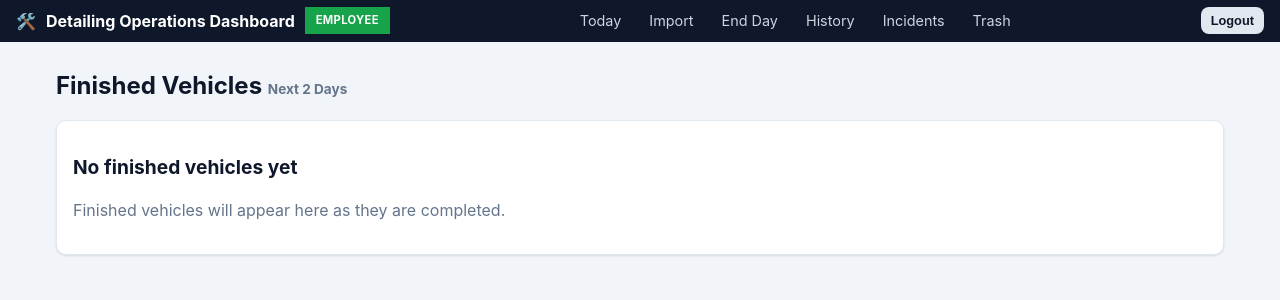
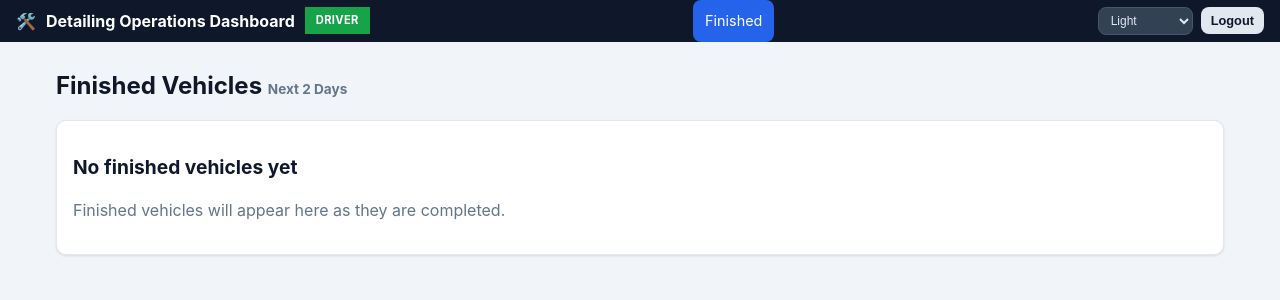
Before and after one commit to kenclarkz/Bus-List, a Flask app: page /driver in a window 1280 px wide. Shown: the top 300 px of the page. Run offline with Flask 3, Linux system fonts and the light colour scheme; the visitor is signed in with stand-in values (Sample User, id 1); data comes from the database, SQL or seed files in the repository; tables that the repository leaves empty hold one stand-in row (values such as "Sample post").

Commit message:
Themes are now per-user instead of global.
Co-authored-by: kenclarkz <kenclarkz@users.noreply.github.com>

```diff
--- a/app/app.py
+++ b/app/app.py
@@ -33,7 +33,6 @@
     "vehicle_toggle_active",
     "employees_page",
     "employee_toggle_active",
-    "settings_page",
     # Incident management (review / edit / assign / note / photos / resolve).
     "incident_edit",
     "incident_note",
@@ -436,13 +435,15 @@
     def inject_globals():
         user = session.get("user")
         emp = None
+        emp_id = None
         if user == "employee" and session.get("employee_id"):
-            emp = Employee.query.get(session["employee_id"])
-        # Resolve the stored setting ("on"|"off"|"system"|"futuristic") to the
-        # value used in the data-theme attribute. CSS defines dark styles for
-        # "dark" and "futuristic", so "on" must map to "dark"; "system" is
-        # resolved live by the browser.
-        raw_dark_mode = settings.get_setting("dark_mode", "off")
+            emp_id = session["employee_id"]
+            emp = Employee.query.get(emp_id)
+        # Resolve the signed-in user's own stored theme ("on"|"off"|"system"|
+        # "futuristic"|"halloween") to the value used in the data-theme
+        # attribute. CSS defines dark styles for "dark" and "futuristic", so
+        # "on" must map to "dark"; "system" is resolved live by the browser.
+        raw_dark_mode = settings.get_user_theme(user, emp_id)
         resolved_dark_mode = "dark" if raw_dark_mode == "on" else raw_dark_mode
         return {
             "today": date.today,
@@ -466,10 +467,10 @@
         if not user or user not in ROLE_ACCOUNTS:
             session.clear()
             return redirect(url_for("login"))
-        # Drivers only see the finished-vehicles screen.
-        if user == "driver" and request.endpoint != "driver_dashboard":
+        # Drivers only see the finished-vehicles screen (plus their own theme chooser).
+        if user == "driver" and request.endpoint not in ("driver_dashboard", "set_theme"):
             return redirect(url_for("driver_dashboard"))
-        # Vehicles, Staff (employees) and Settings pages are manager-only.
+        # Vehicles, Staff and operational Settings are manager-only.
         if user != "manager" and request.endpoint in MANAGER_ONLY_ENDPOINTS:
             return redirect(url_for("dashboard"))
         # Employees must pick their name from the dropdown before using the
@@ -529,6 +530,22 @@
         session.clear()
         flash("You have been logged out", "success")
         return redirect(url_for("login"))
+
+    @app.route("/theme", methods=["POST"])
+    def set_theme():
+        """Save the signed-in user's own theme preference (not global)."""
+        theme = request.form.get("theme")
+        if isinstance(theme, str):
+            theme = theme.strip()
+        if theme in settings.THEME_CHOICES:
+            settings.set_user_theme(
+                session.get("user"), session.get("employee_id"), theme)
+            flash("Theme updated", "success")
+        else:
+            flash("Invalid theme", "error")
+        if session.get("user") == "driver":
+            return redirect(url_for("driver_dashboard"))
+        return redirect(request.referrer or url_for("dashboard"))
 
     @app.route("/set-current-vehicle", methods=["POST"])
     def set_current_vehicle():
@@ -1114,36 +1131,46 @@
     def settings_page():
         from .models import VehicleType
         from .services.schedule import refresh_type_entries
+        user = session.get("user")
+        emp_id = session.get("employee_id")
         if request.method == "POST":
-            for key in ["recent_days", "due_soon_days", "location"]:
-                val = request.form.get(key)
-                if val is not None:
-                    settings.set_setting(key, val)
-            # Categorized checklist: Inside and Outside task lists.
-            inside = request.form.get("checklist_inside")
-            if inside is not None:
-                settings.set_setting("checklist_inside", inside)
-            outside = request.form.get("checklist_outside")
-            if outside is not None:
-                settings.set_setting("checklist_outside", outside)
+            # Theme is the one setting every account can change, and it is
+            # stored per-user so one person's choice never changes someone
+            # else's appearance.
             dark_mode = request.form.get("dark_mode")
-            if dark_mode in ("off", "on", "system", "futuristic", "halloween"):
-                settings.set_setting("dark_mode", dark_mode)
-            # Per-vehicle-type checklists (Inside + Outside). A type uses the
-            # global default unless its own fields are submitted and non-empty.
-            for vt in VehicleType.query.all():
-                in_val = request.form.get(f"type_checklist_inside_{vt.id}")
-                out_val = request.form.get(f"type_checklist_outside_{vt.id}")
-                if in_val is None and out_val is None:
-                    continue
-                in_tasks = [x.strip() for x in (in_val or "").split(",") if x.strip()]
-                out_tasks = [x.strip() for x in (out_val or "").split(",") if x.strip()]
-                combined = settings.format_type_checklist_for_storage(in_tasks, out_tasks)
-                new_val = combined or None
-                if vt.checklist != new_val:
-                    vt.checklist = new_val
-                    db.session.commit()
-                    refresh_type_entries(vt)
+            if dark_mode in settings.THEME_CHOICES:
+                settings.set_user_theme(user, emp_id, dark_mode)
+            # The remaining operational settings are manager-only.
+            if user == "manager":
+                for key in ["recent_days", "due_soon_days", "location"]:
+                    val = request.form.get(key)
+                    if val is not None:
+                        settings.set_setting(key, val)
+                # Categorized checklist: Inside and Outside task lists.
+                inside = request.form.get("checklist_inside")
+                if inside is not None:
+                    settings.set_setting("checklist_inside", inside)
+                outside = request.form.get("checklist_outside")
+                if outside is not None:
+                    settings.set_setting("checklist_outside", outside)
+                # Per-vehicle-type checklists (Inside + Outside). A type uses
+                # the global default unless its own fields are submitted.
+                for vt in VehicleType.query.all():
+                    in_val = request.form.get(f"type_checklist_inside_{vt.id}")
+                    out_val = request.form.get(f"type_checklist_outside_{vt.id}")
+                    if in_val is None and out_val is None:
+                        continue
+                    in_tasks = [x.strip() for x in (in_val or "").split(",")
+                                if x.strip()]
+                    out_tasks = [x.strip() for x in (out_val or "").split(",")
+                                 if x.strip()]
+                    combined = settings.format_type_checklist_for_storage(
+                        in_tasks, out_tasks)
+                    new_val = combined or None
+                    if vt.checklist != new_val:
+                        vt.checklist = new_val
+                        db.session.commit()
+                        refresh_type_entries(vt)
             db.session.commit()
             flash("Settings saved", "success")
             return redirect(url_for("settings_page"))
@@ -1158,7 +1185,7 @@
             "location": settings.get_setting("location") or "Main Depot",
             "checklist_inside": ", ".join(settings.get_checklist_inside()),
             "checklist_outside": ", ".join(settings.get_checklist_outside()),
-            "dark_mode": settings.get_setting("dark_mode", "off"),
+            "dark_mode": settings.get_user_theme(user, emp_id),
         }, vehicle_types=vtypes)
 
     @app.route("/trash", methods=["GET", "POST"])
--- a/app/services/settings.py
+++ b/app/services/settings.py
@@ -9,8 +9,36 @@
     "checklist": "Sweep,Mop,Windows,Seats,Bathroom,Dump,Bay Checked,Final Inspection",
     "checklist_inside": "Sweep,Mop,Windows,Seats,Bathroom",
     "checklist_outside": "Dump,Bay Checked,Final Inspection",
-    "dark_mode": "off",       # off | on | system | futuristic | halloween
+    "dark_mode": "off",       # global fallback theme: off | on | system | futuristic | halloween
 }
+
+# Valid theme choices. Each user may store their own under a per-user key.
+THEME_CHOICES = ("off", "on", "system", "futuristic", "halloween")
+
+
+def theme_key(user, employee_id=None):
+    """DB key storing one user's own theme choice (per-account, and per
+    employee when the shared employee account has picked a name)."""
+    if user == "employee" and employee_id:
+        return f"theme:employee:{employee_id}"
+    return f"theme:{user or 'employee'}"
+
+
+def get_user_theme(user, employee_id=None):
+    """A user's own theme choice, falling back to the global default."""
+    if user:
+        own = get_setting(theme_key(user, employee_id))
+        if own:
+            return own
+    return get_setting("dark_mode", "off") or "off"
+
+
+def set_user_theme(user, employee_id=None, value="off"):
+    """Persist a user's own theme choice. Ignored for unknown values."""
+    if value not in THEME_CHOICES:
+        return False
+    set_setting(theme_key(user, employee_id), value)
+    return True
 
 
 def get_setting(key, default=None):
--- a/app/static/css/style.css
+++ b/app/static/css/style.css
@@ -71,6 +71,18 @@
 .logout-form { margin: 0; padding: 0; }
 .logout-form .btn { background: #334155; color: #cbd5e1; }
 .logout-form .btn:hover { background: var(--danger); color: #fff; }
+
+.topbar-right { display: flex; align-items: center; gap: 8px; }
+.theme-form { margin: 0; padding: 0; display: flex; }
+.theme-form .theme-select,
+.theme-form select {
+  background: #334155;
+  color: #e2e8f0;
+  border: 1px solid #475569;
+  border-radius: 8px;
+  padding: 5px 8px;
+  font-size: .75rem;
+}
 
 /* login */
 .login-body { background: #000000; display: flex; align-items: center; justify-content: center; min-height: 100vh; padding: 16px; }
--- a/app/templates/base.html
+++ b/app/templates/base.html
@@ -44,14 +44,27 @@
       <a href="{{ url_for('trash_page') }}" class="{{ 'active' if request.endpoint == 'trash_page' }}">Trash</a>
       {% if current_role == 'manager' %}
       <a href="{{ url_for('employees_page') }}" class="{{ 'active' if request.endpoint == 'employees_page' }}">Staff</a>
+      {% endif %}
+      {% if current_role != 'driver' %}
       <a href="{{ url_for('settings_page') }}" class="{{ 'active' if request.endpoint == 'settings_page' }}">Settings</a>
       {% endif %}
     </nav>
     {% endif %}
     {% if current_user %}
-    <form method="post" action="{{ url_for('logout') }}" class="logout-form">
-      <button type="submit" class="btn small secondary">Logout</button>
-    </form>
+    <div class="topbar-right">
+      <form method="post" action="{{ url_for('set_theme') }}" class="theme-form">
+        <select name="theme" aria-label="Theme" onchange="this.form.submit()">
+          <option value="off" {{ 'selected' if dark_mode == 'off' }}>Light</option>
+          <option value="on" {{ 'selected' if dark_mode == 'dark' }}>Dark</option>
+          <option value="system" {{ 'selected' if dark_mode == 'system' }}>System</option>
+          <option value="futuristic" {{ 'selected' if dark_mode == 'futuristic' }}>Futuristic</option>
+          <option value="halloween" {{ 'selected' if dark_mode == 'halloween' }}>Halloween</option>
+        </select>
+      </form>
+      <form method="post" action="{{ url_for('logout') }}" class="logout-form">
+        <button type="submit" class="btn small secondary">Logout</button>
+      </form>
+    </div>
     {% endif %}
   </header>
 
--- a/app/templates/settings.html
+++ b/app/templates/settings.html
@@ -4,6 +4,7 @@
 <h1>Settings</h1>
 <div class="card">
   <h2>Appearance</h2>
+  <p class="muted">Your theme choice only changes how the app looks for you.</p>
   <form method="post" action="{{ url_for('settings_page') }}">
     <label for="dark_mode">Theme</label>
     <select id="dark_mode" name="dark_mode">
@@ -18,6 +19,7 @@
     </div>
   </form>
 </div>
+{% if current_role == 'manager' %}
 <div class="card">
   <form method="post" action="{{ url_for('settings_page') }}">
     <div class="form-row">
@@ -75,4 +77,5 @@
   <p><span class="status-due">●</span> Due Soon — past {{ settings.recent_days }} days, within {{ settings.due_soon_days }} days</p>
   <p><span class="status-overdue">●</span> Overdue — more than {{ settings.due_soon_days }} days</p>
 </div>
+{% endif %}
 {% endblock %}
```
Also changed, not shown: tests/test_app.py (+76 -13 lines).
